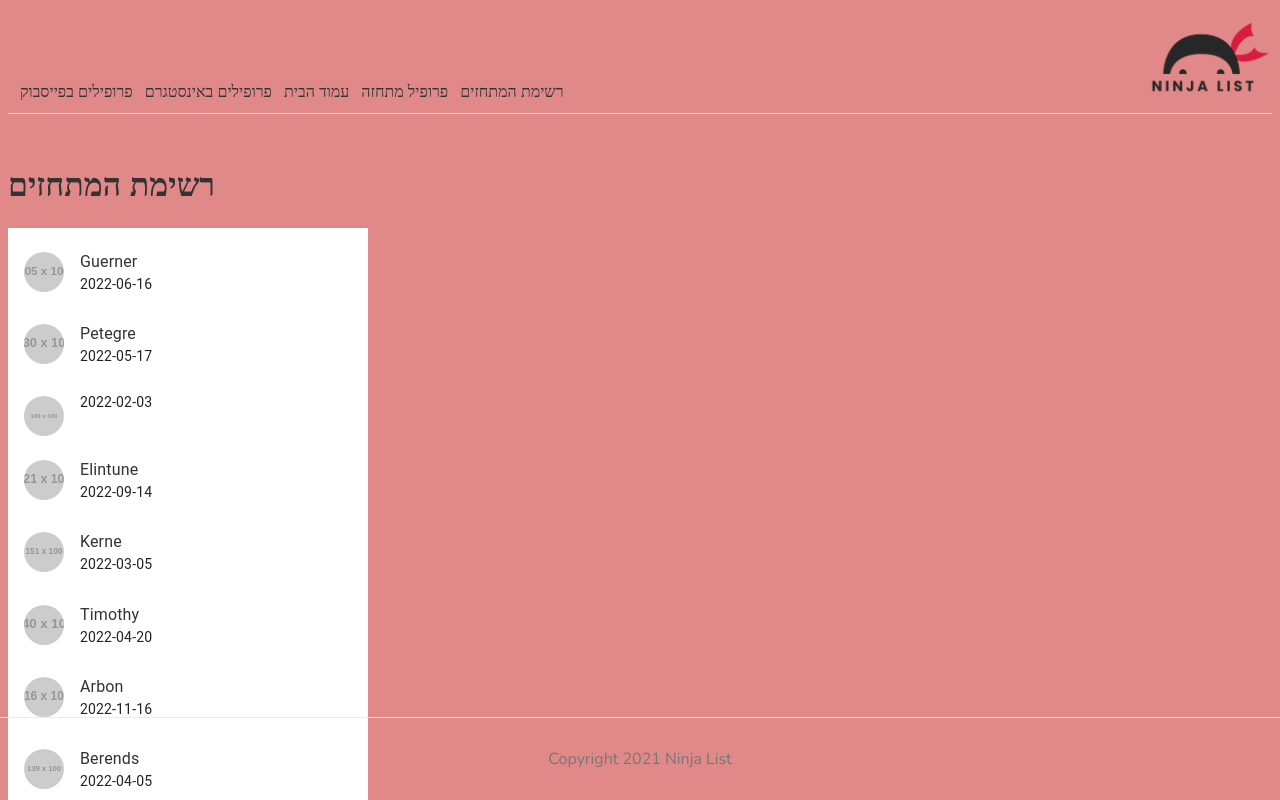
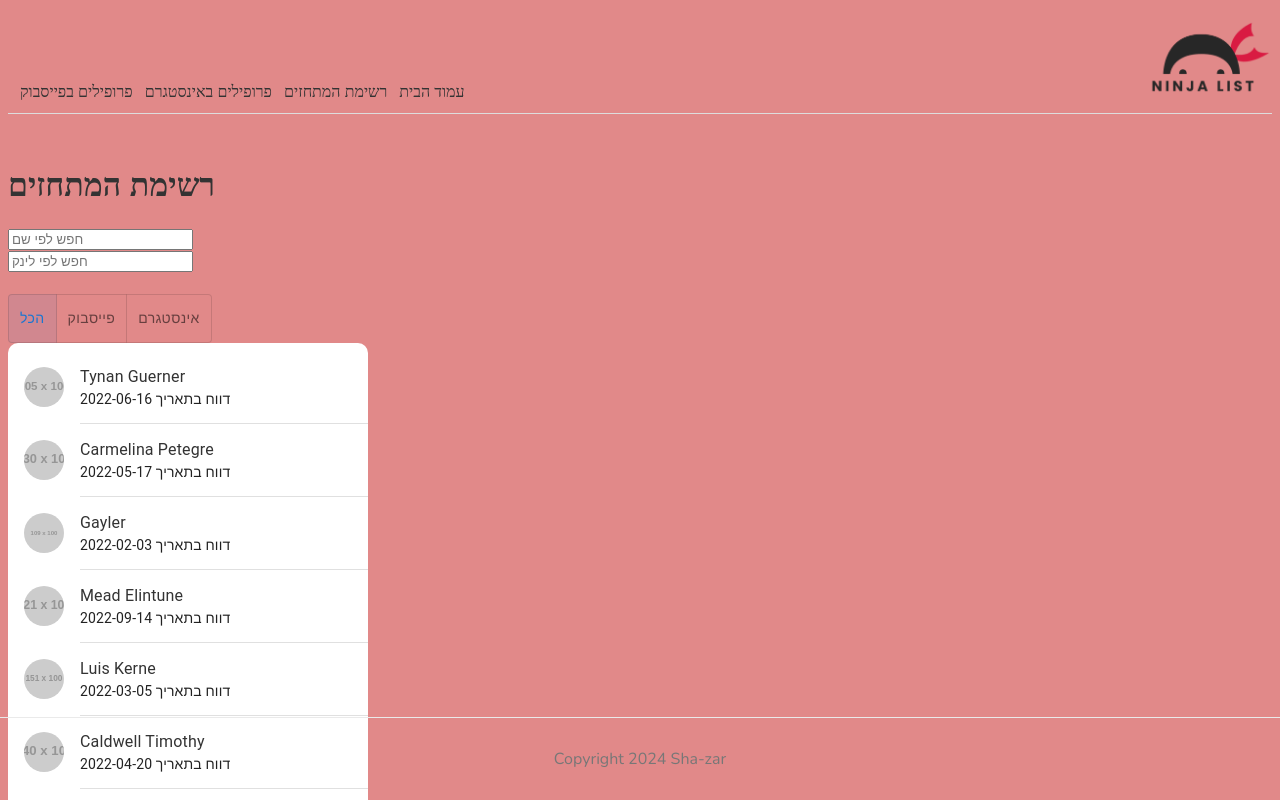
Before and after one commit to rashel1410/BeSafe-Hackathon, a Next.js app: page /imposters in a window 1280 px wide. Shown: the top 800 px of the page. Built offline with nearby package versions, Linux system fonts and the light colour scheme; data requests are answered from the project's data file.

Commit message:
Added filters and search to the list. Deleted the profile display tab from the navbar

```diff
--- a/comps/Footer.js
+++ b/comps/Footer.js
@@ -1,9 +1,5 @@
 const Footer = () => {
-  return (
-    <footer>
-      Copyright 2021 Ninja List
-    </footer>
-  );
-}
+  return <footer>Copyright 2024 Sha-zar</footer>;
+};
 
 export default Footer;
--- a/comps/Navbar.js
+++ b/comps/Navbar.js
@@ -1,16 +1,15 @@
-import Link from 'next/link';
-import Image from 'next/image';
+import Link from "next/link";
+import Image from "next/image";
 
 const Navbar = () => {
   return (
     <nav>
-      <Link href='/ninjas/'>פרופילים בפייסבוק</Link>
-      <Link href='/about'>פרופילים באינסטגרם</Link>
-      <Link href='/'>עמוד הבית</Link>
-      <Link href='/profileDisplay'> פרופיל מתחזה</Link>
-      <Link href='/imposters'> רשימת המתחזים</Link>
-      <div className='logo'>
-        <Image src='/logo.png' alt='site logo' width={128} height={77} />
+      <Link href="/ninjas/">פרופילים בפייסבוק</Link>
+      <Link href="/about">פרופילים באינסטגרם</Link>
+      <Link href="/imposters"> רשימת המתחזים</Link>
+      <Link href="/">עמוד הבית</Link>
+      <div className="logo">
+        <Image src="/logo.png" alt="site logo" width={128} height={77} />
       </div>
     </nav>
   );
--- a/comps/ShowList.js
+++ b/comps/ShowList.js
@@ -1,52 +1,52 @@
-import * as React from 'react';
-import List from '@mui/material/List';
-import ListItem from '@mui/material/ListItem';
-import Divider from '@mui/material/Divider';
-import ListItemText from '@mui/material/ListItemText';
-import ListItemAvatar from '@mui/material/ListItemAvatar';
-import Avatar from '@mui/material/Avatar';
-import Typography from '@mui/material/Typography';
-import { useGlobalContext } from '../public/context';
-import Link from 'next/link'
+import * as React from "react";
+import List from "@mui/material/List";
+import ListItem from "@mui/material/ListItem";
+import Divider from "@mui/material/Divider";
+import ListItemText from "@mui/material/ListItemText";
+import ListItemAvatar from "@mui/material/ListItemAvatar";
+import Avatar from "@mui/material/Avatar";
+import Typography from "@mui/material/Typography";
+import { useGlobalContext } from "../public/context";
+import Link from "next/link";
 
 export default function ShowList({ imposters, isPending }) {
-  //todo: get from db file
-
-  // useEffect(() => {
-  //   fetch("http://localhost:8000/imposters")
-  //     .then((response) => {
-  //       return response.json();
-  //     })
-  //     .then((data) => {
-  //       setImposters(data);
-  //     });
-  // });
   return (
-    <List sx={{ width: '100%', maxWidth: 360, bgcolor: 'background.paper' }}>
+    <List
+      sx={{
+        width: "100%",
+        maxWidth: 360,
+        bgcolor: "background.paper",
+        borderRadius: "10px",
+      }}
+    >
       {imposters.map((imposter) => (
         <Link href={`profileDisplay/${imposter.id}`} key={imposter.id}>
-          <ListItem alignItems='flex-start'>
+          <ListItem alignItems="flex-start">
             <ListItemAvatar>
               <Avatar src={imposter.img_url} />
             </ListItemAvatar>
             <ListItemText
-              primary={(imposter.first_name, imposter.last_name)}
+              primary={
+                <>
+                  {imposter.first_name} {imposter.last_name}
+                </>
+              }
               secondary={
                 <React.Fragment>
                   <Typography
-                    sx={{ display: 'inline' }}
-                    component='span'
-                    variant='body2'
-                    color='text.primary'
+                    sx={{ display: "inline" }}
+                    component="span"
+                    variant="body2"
+                    color="text.primary"
                   >
-                    {imposter.timestamp}
+                    {imposter.timestamp} דווח בתאריך
                   </Typography>
                 </React.Fragment>
               }
             />
           </ListItem>
+          <Divider variant="inset" component="li" />
         </Link>
-        // <Divider variant='inset' component='li' />
       ))}
     </List>
   );
--- a/pages/imposters/index.js
+++ b/pages/imposters/index.js
@@ -1,13 +1,55 @@
-import ShowList from '../../comps/ShowList';
-import { useGlobalContext } from '../../public/context';
+import ShowList from "../../comps/ShowList";
+import Search from "../../comps/Search";
+import { useGlobalContext } from "../../public/context";
+import * as React from "react";
+import ToggleButton from "@mui/material/ToggleButton";
+import ToggleButtonGroup from "@mui/material/ToggleButtonGroup";
 
 const Imposters = () => {
   const { imposters, isPending } = useGlobalContext();
+  const [alignment, setAlignment] = React.useState("all");
+  const handleChange = (event, newAlignment) => {
+    setAlignment(newAlignment);
+  };
+
   return (
     <div>
       <h1>רשימת המתחזים</h1>
+      <Search />
+      <br></br>
+      <ToggleButtonGroup
+        color="primary"
+        value={alignment}
+        exclusive
+        onChange={handleChange}
+        aria-label="Platform"
+      >
+        <ToggleButton value="all">הכל</ToggleButton>
+        <ToggleButton value="facebook">פייסבוק</ToggleButton>
+        <ToggleButton value="instagram">אינסטגרם</ToggleButton>
+      </ToggleButtonGroup>
+
       {isPending && <div>טוען...</div>}
-      {imposters && <ShowList imposters={imposters} isPending={isPending} />}
+      {console.log(alignment == "all")}
+      {alignment == "all" && imposters && (
+        <ShowList imposters={imposters} isPending={isPending} />
+      )}
+      {alignment == "facebook" && imposters && (
+        <ShowList
+          imposters={imposters.filter(
+            (imposter) => imposter.source == "Facebook"
+          )}
+          isPending={isPending}
+        />
+      )}
+      {alignment == "instagram" && imposters && (
+        <ShowList
+          imposters={imposters.filter(
+            (imposter) => imposter.source == "Instagram"
+          )}
+          isPending={isPending}
+        />
+      )}
     </div>
   );
 };
```
Also changed, not shown: pages/profileDisplay/[imposterId].js (+28 -15 lines).
